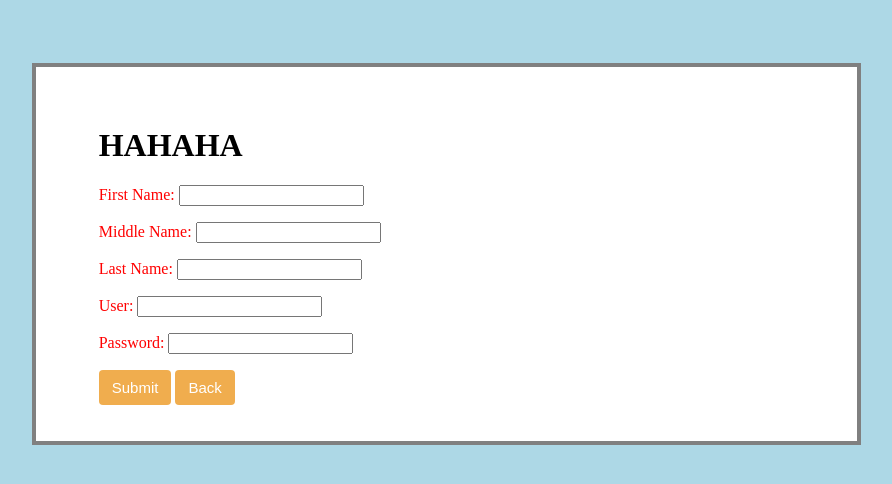
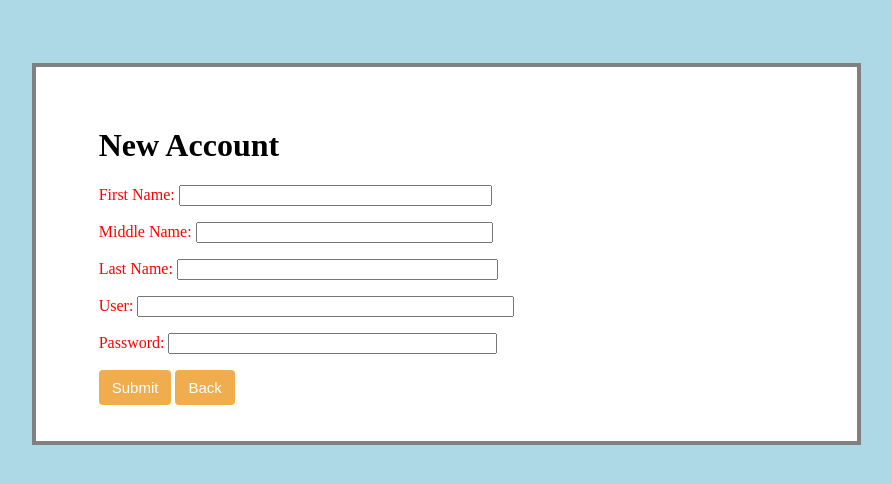
Before and after one commit to jccuya123/crud, a Django app: a page that uses samp1/templates/samp1/account_form.html in a window 1280 px wide. Shown: the top 484 px of the page, without its empty margins (204-1096 px from the left). Run offline with Django 3.2, Linux system fonts and the light colour scheme.

Commit message:
Added forms.py Update models.py added password masking
Signed-off-by: johncarlocuya <jccuya123@gmail.com>

```diff
--- a/samp1/forms.py
+++ b/samp1/forms.py
@@ -0,0 +1,21 @@
+# -*- coding: utf-8 -*-
+from __future__ import unicode_literals
+
+from django import forms
+from django.forms import ModelForm
+from .models import Account
+
+# Create your models here.
+
+class AccountForm(ModelForm):
+	class Meta:
+		model = Account
+		fields = ('fname', 'mname', 'lname', 'user', 'password')
+
+		widgets = {
+			'fname': forms.TextInput(attrs={'size':'36'}),
+			'mname': forms.TextInput(attrs={'size':'34'}),
+			'lname': forms.TextInput(attrs={'size':'37'}),
+			'user': forms.TextInput(attrs={'size':'44'}),
+            'password': forms.PasswordInput(attrs={'size': '38'}, render_value = True),
+        }
--- a/samp1/models.py
+++ b/samp1/models.py
@@ -2,6 +2,8 @@
 from __future__ import unicode_literals
 
 from django.db import models
+from django.forms import ModelForm, PasswordInput
+from django import forms
 
 # Create your models here.
 
@@ -15,3 +17,12 @@ class Account(models.Model):
 
 	class Meta:
 		db_table = "sampledb"
+
+class AccountForm(ModelForm):
+	class Meta:
+		model = Account
+		fields = ('fname', 'mname', 'lname', 'user', 'password')
+
+		widgets = {
+            'password': PasswordInput(attrs={'size': '38'}),
+        }
--- a/samp1/templates/samp1/account_form.html
+++ b/samp1/templates/samp1/account_form.html
@@ -2,7 +2,13 @@
 
 {% block content %}
 <div class = "con">
-	<h1>HAHAHA</h1>
+	{% if a == 2 %}
+		<h1>New Account</h1>
+	{% else %}
+		<h1> Update Account </h1>
+	{% endif %}
+
+
 	<form method="post">{% csrf_token %}
 	    {{ form.as_p }}
 	    <input type="submit" class="btn btn-warning" value="Submit" />
--- a/samp1/templates/samp1/account_list.html
+++ b/samp1/templates/samp1/account_list.html
@@ -1,21 +1,20 @@
 {% extends 'samp1/base_site.html' %}
 
 {% block content %}
-
 <div class = "con">
 	<h1> Accounts </h1>
 	<ul>
 	{% for samp1 in object_list %}
 	<br><li>{{ samp1.user }} :
 
-	<a href = "{% url 'account_update' samp1.id %}"><button class="btn btn-warning">Update {{samp1.address }}</button></a>
+	<a href = "{% url 'account_update' samp1.id %}"><button class="btn btn-warning">Update</button></a>
 
 	<a href = "{% url 'account_delete' samp1.id %}"><button class="btn btn-warning">Delete</button></a>
 
 	</li> {% endfor %}
 	</ul>
 
-	<a href = "{% url 'account_insert' %}"><button class="btn btn-warning">Create New</button></a>
+	<a href = "{% url 'account_insert' %}"><button class="btn btn-warning">Create New </button></a>
 	</ul>
 </div>
 {% endblock content %}
--- a/samp1/views.py
+++ b/samp1/views.py
@@ -7,7 +7,7 @@ from django.http import HttpResponse
 from django.views.generic import *
 from django.views.generic.edit import *
 from django.core.urlresolvers import reverse_lazy
-
+from .forms import AccountForm
 # Create your views here.
 
 class AccountList(ListView):
@@ -16,12 +16,24 @@ class AccountList(ListView):
 class AccountInsert(CreateView):
 	model = Account
 	success_url =reverse_lazy('account_list')
-	fields = ['fname', 'mname', 'lname', 'user', 'password']
+	# fields = ['fname', 'mname', 'lname', 'user', 'password']
+	form_class = AccountForm
+
+	def get_context_data(self, **kwargs):
+		context = super(AccountInsert, self).get_context_data(**kwargs)
+		context['a'] = 2
+		return context
 
 class AccountUpdate(UpdateView):
 	model = Account
 	success_url =reverse_lazy('account_list')
-	fields = ['fname', 'mname', 'lname', 'user', 'password']
+	#fields = ['fname', 'mname', 'lname', 'user', 'password']
+	form_class = AccountForm
+
+	def get_context_data(self, **kwargs):
+		context = super(AccountUpdate, self).get_context_data(**kwargs)
+		context['a'] = 1
+		return context
 
 class AccountDelete(DeleteView):
 	model = Account
```
